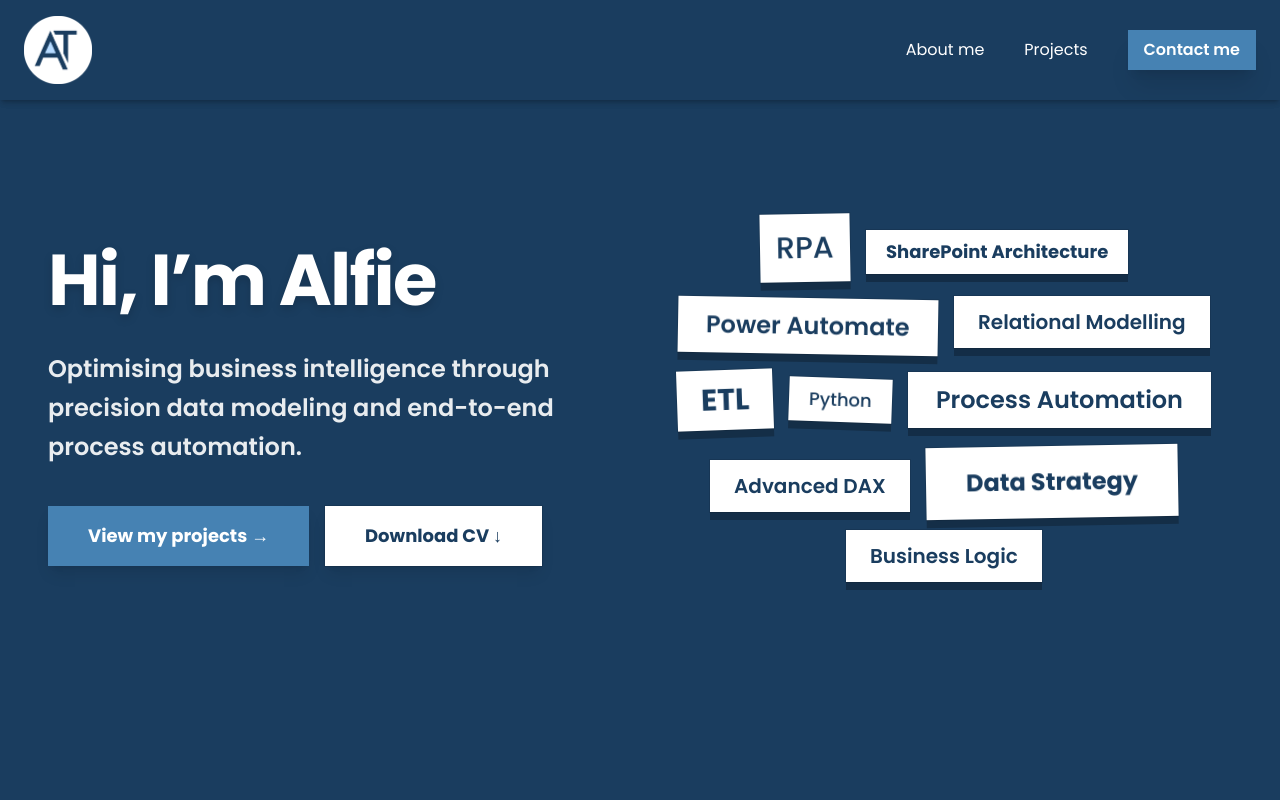
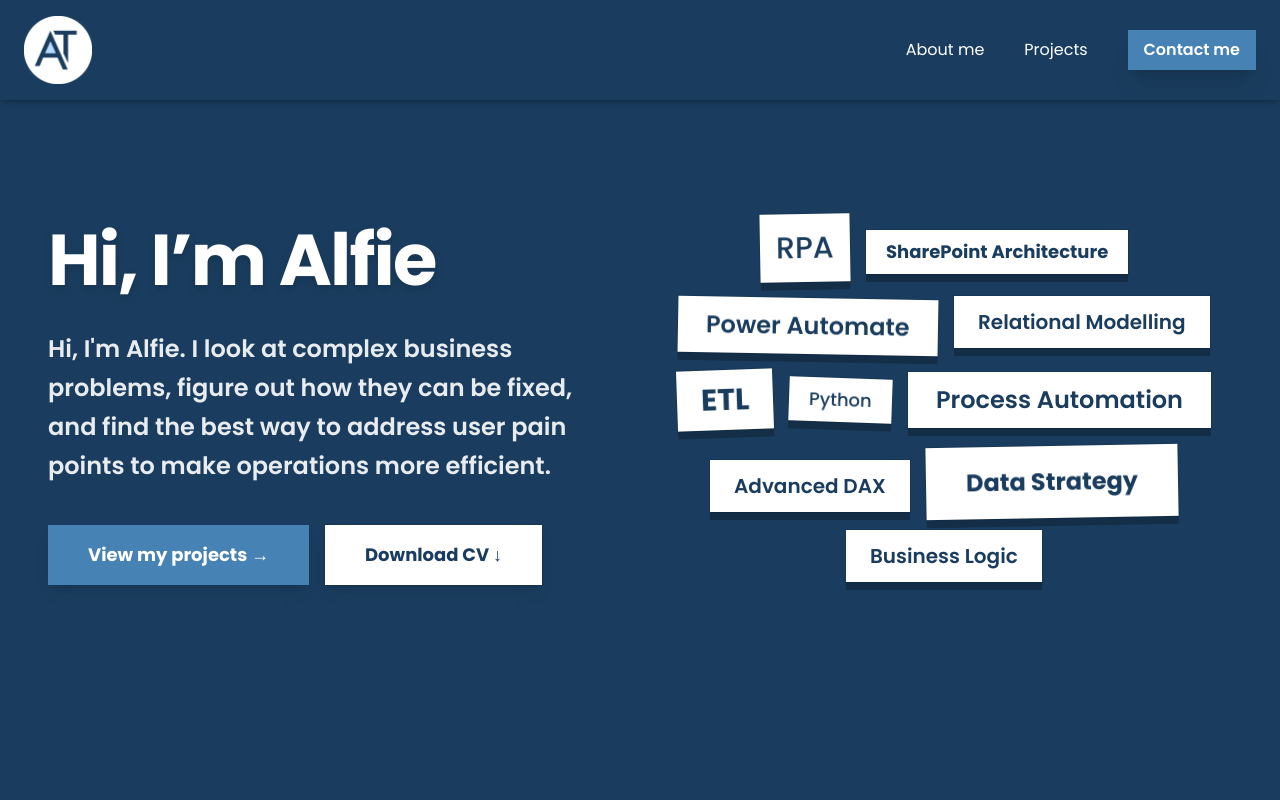
Before and after one commit to slflnc/portfolio-site, a Next.js app: page / in a window 1280 px wide. Shown: the top 800 px of the page. Built offline with nearby package versions, Linux system fonts and the light colour scheme.

Commit message:
update: refresh CV with user-focused analyst positioning

```diff
--- a/components/Hero.tsx
+++ b/components/Hero.tsx
@@ -25,7 +25,7 @@
               Hi, I’m Alfie
             </h1>
             <p className="mt-6 text-xl md:text-2xl font-semibold opacity-90 leading-relaxed max-w-xl">
-              Optimising business intelligence through precision data modeling and end-to-end process automation.
+              Hi, I'm Alfie. I look at complex business problems, figure out how they can be fixed, and find the best way to address user pain points to make operations more efficient.
             </p>
 
             <div className="mt-10 flex flex-col sm:flex-row items-center gap-4 justify-center lg:justify-start">
@@ -38,7 +38,7 @@
               </Link>
 
               <a
-                href="/Alfie_Lancaster_CV.pdf"
+                href="/Alfie_CV_2.pdf"
                 target="_blank"
                 rel="noopener noreferrer"
                 className="w-full sm:w-auto text-center bg-white text-mainblue ring-1 ring-black/10 hover:bg-gray-50 hover:-translate-y-1 active:scale-95 font-bold py-4 px-10 shadow-lg transition-all duration-200 text-lg"
```
Also changed, not shown: 1 other file (tests, documents, lock files or other folders).
